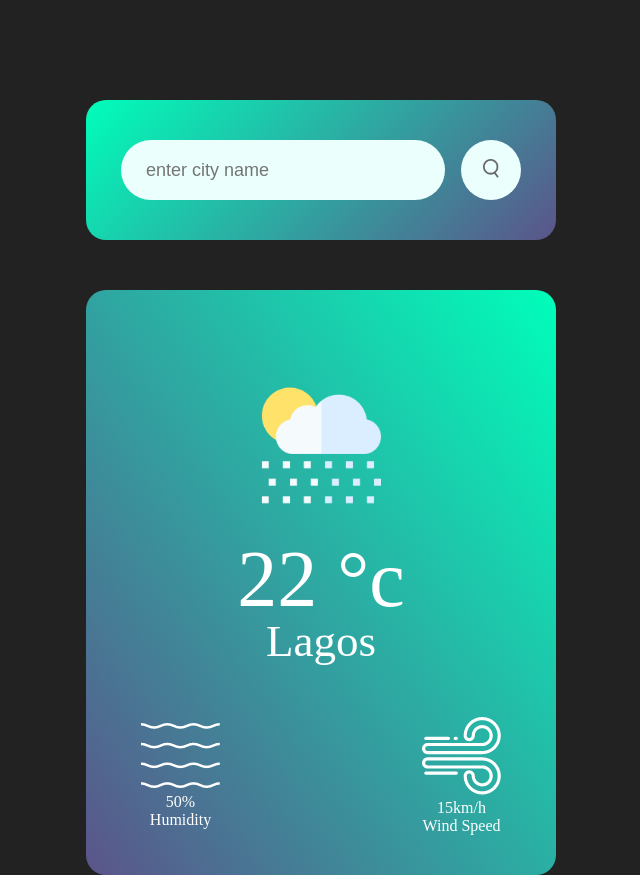
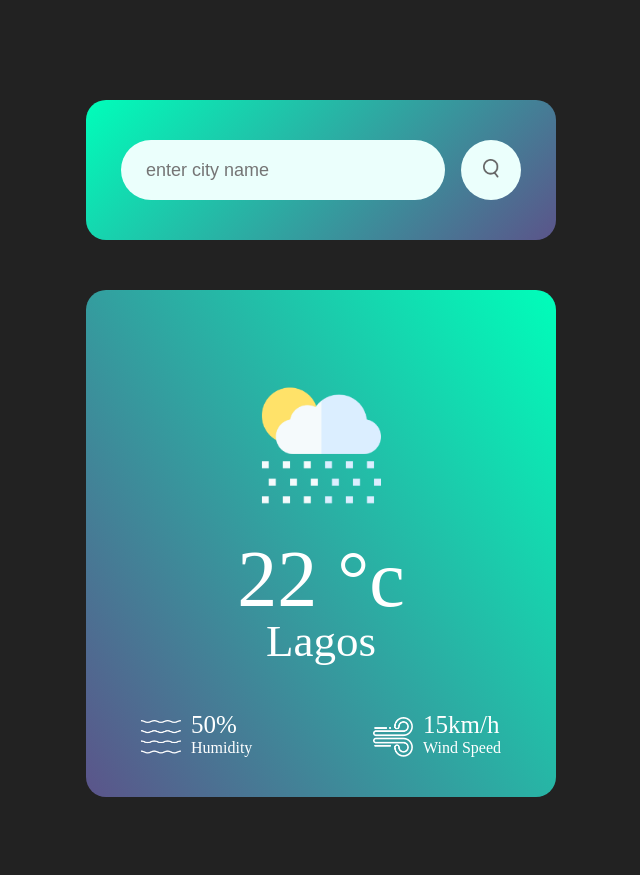
Before and after one commit to Mogle7Arkad/weathercast, a plain HTML site: page index.html in a window 1280 px wide. Shown: the whole page, without its empty margins (319-959 px from the left). After the commit the page ends 800 px from the top, so only its background shows below. Drawn offline with Linux system fonts and the light colour scheme.

Commit message:
added more styling

```diff
--- a/style.css
+++ b/style.css
@@ -87,3 +87,19 @@ body{
     padding: 0 20px;
     margin-top: 50px;
 }
+
+.col{
+    display: flex;
+    align-items: center;
+    text-align: left;
+}
+
+.col img{
+    width: 40px;
+    margin-right: 10px;
+}
+
+.humidity, .wind{
+    font-size: 25px;
+    margin-top: -6px;
+}
```
